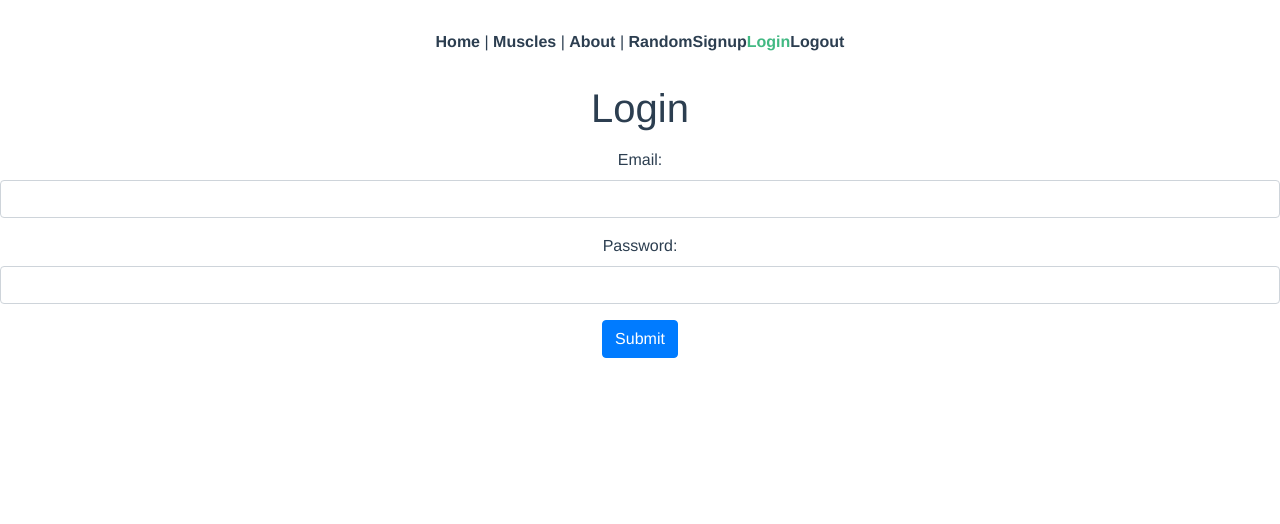
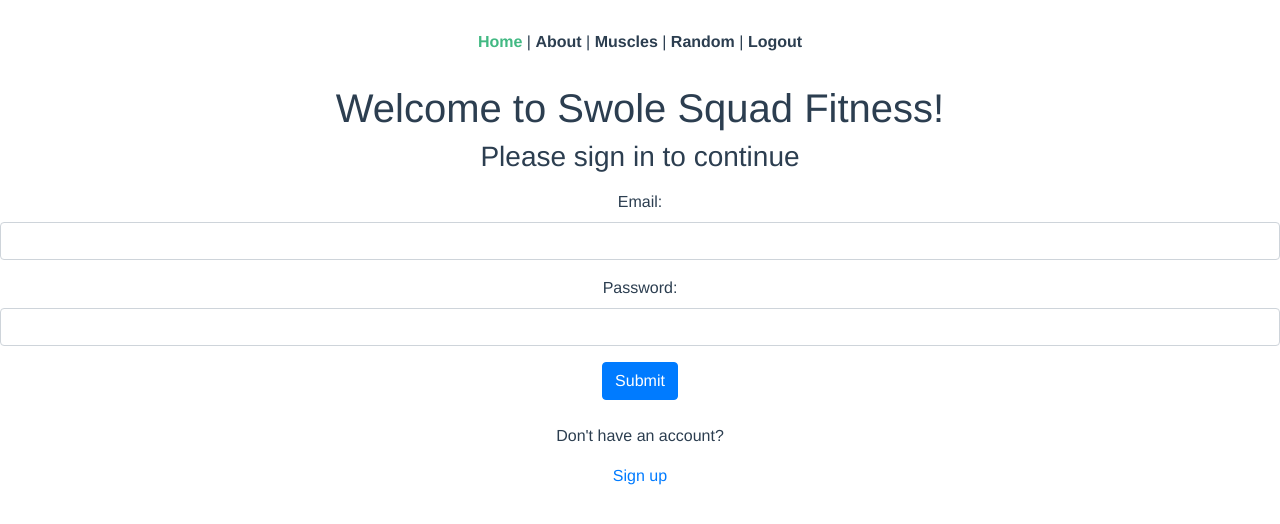
Before and after one commit to erictaelee/swole_squad_vue, a Vue app: page /login in a window 1280 px wide. Shown: the top 524 px of the page. Built offline with nearby package versions, Linux system fonts and the light colour scheme.

Commit message:
revise column order

```diff
--- a/src/App.vue
+++ b/src/App.vue
@@ -1,12 +1,12 @@
 <template>
   <div id="app">
     <div id="nav">
-      <router-link to="/">Home</router-link> |
+      <!-- <router-link to="/">Home</router-link> | -->
+      <router-link to="/login">Home</router-link> |
+      <router-link to="/about">About</router-link> |
       <router-link to="/muscles">Muscles</router-link> |
-      <router-link to="/about">About</router-link> |
-      <router-link to="/muscles/random">Random</router-link>
-      <router-link to="/signup">Signup</router-link>
-      <router-link to="/login">Login</router-link>
+      <router-link to="/muscles/random">Random</router-link> |
+      <!-- <router-link to="/signup">Signup</router-link> | -->
       <router-link to="/logout">Logout</router-link>
     </div>
     <router-view/>
--- a/src/views/About.vue
+++ b/src/views/About.vue
@@ -1,5 +1,6 @@
 <template>
   <div class="about">
-    <h1>This is an about page</h1>
+    <h1>What is Swole Squad?</h1>
+    <p>With an overwhelming workout information available in current days, Swole Squad will help you with the workout techniques that is catered to your body type instead of a generic workout program that everyone was told to do so.</p>
   </div>
 </template>
--- a/src/views/Home.vue
+++ b/src/views/Home.vue
@@ -1,6 +1,7 @@
 <template>
   <div class="home">
     <h1>{{ message }}</h1>
+    <h3> Please login to continue </h3>
 
     </div>
 
--- a/src/views/Login.vue
+++ b/src/views/Login.vue
@@ -1,7 +1,8 @@
 <template>
   <div class="login">
     <form v-on:submit.prevent="submit()">
-      <h1>Login</h1>
+      <h1>Welcome to Swole Squad Fitness!</h1>
+      <h3>Please sign in to continue</h3>
       <ul>
         <li class="text-danger" v-for="error in errors" v-bind:key="error">
           {{ error }}
@@ -17,7 +18,11 @@
       </div>
       <input type="submit" class="btn btn-primary" value="Submit">
     </form>
+    <br />
+  <p>Don't have an account? </p>
+  <router-link to="/signup">Sign up</router-link>
   </div>
+
 </template>
 
 <script>
@@ -43,7 +48,7 @@ export default {
           axios.defaults.headers.common["Authorization"] =
             "Bearer " + response.data.jwt;
           localStorage.setItem("jwt", response.data.jwt);
-          this.$router.push("/");
+          this.$router.push("/muscles");
         })
         .catch((error) => {
           console.log(error.response);
```
